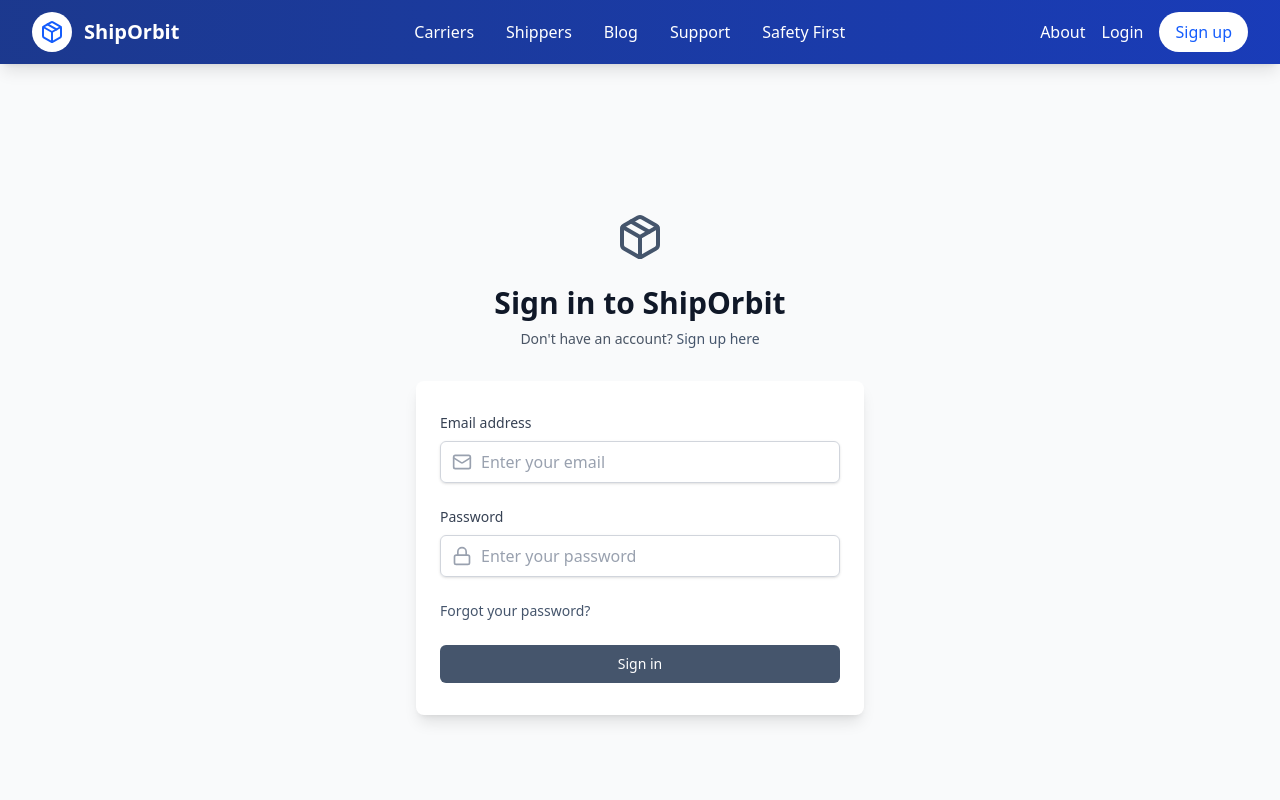
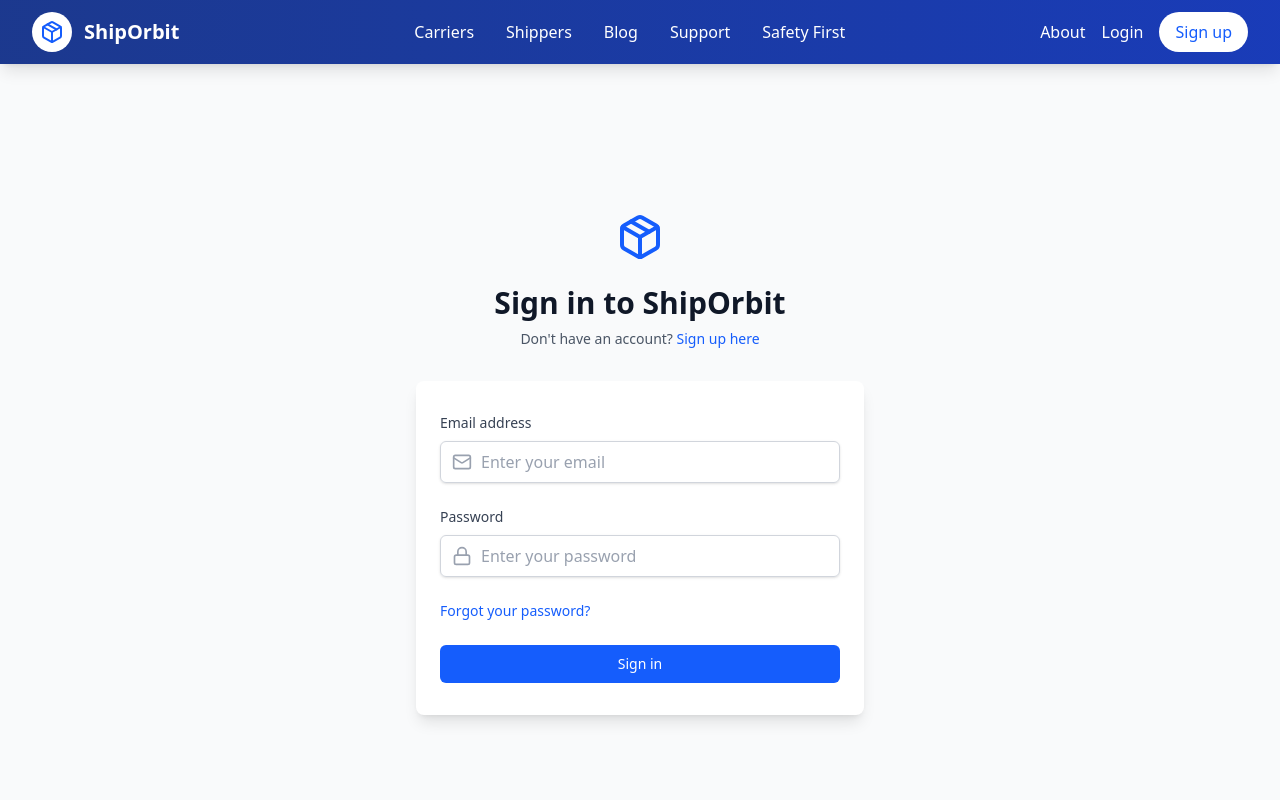
Before and after one commit to ShipOrbit/fr, a React (Vite) app: page /login in a window 1280 px wide. Shown: the top 800 px of the page. Built offline with nearby package versions, Linux system fonts and the light colour scheme; no server answers.

Commit message:
fix: login calling

```diff
--- a/src/components/signin.tsx
+++ b/src/components/signin.tsx
@@ -2,8 +2,10 @@ import { Loader2, Lock, Mail, Package } from "lucide-react";
 import React, { useState } from "react";
 import { Link, useNavigate } from "react-router-dom";
 import { useAuth } from "../hooks/use-auth";
-import type { FormErrors, LoginData } from "../types";
+import type { AuthResponse, FormErrors, LoginData } from "../types";
 import Layout from "./layout";
+import { authApi, handleApiError } from "../services/api";
+import { AxiosError } from "axios";
 
 const SignIn: React.FC = () => {
   const navigate = useNavigate();
@@ -50,15 +52,24 @@ const SignIn: React.FC = () => {
     setIsLoading(true);
 
     try {
-      const result = await login(formData);
+      const response: AuthResponse = await authApi.login(formData);
+
+      const result = await login(response);
 
       if (result.success) {
         navigate("/dashboard");
       } else {
         setErrors({ general: result.message });
       }
-    } catch {
-      setErrors({ general: "An unexpected error occurred. Please try again." });
+    } catch (error) {
+      if (error instanceof AxiosError) {
+        const apiError = handleApiError(error);
+        setErrors({ general: apiError.message });
+      } else {
+        setErrors({
+          general: "An unexpected error occurred. Please try again.",
+        });
+      }
     } finally {
       setIsLoading(false);
     }
@@ -70,7 +81,7 @@ const SignIn: React.FC = () => {
         <div className="max-w-md w-full space-y-8">
           <div className="text-center">
             <div className="flex justify-center">
-              <Package className="h-12 w-12 text-slate-600" />
+              <Package className="h-12 w-12 text-blue-600" />
             </div>
             <h2 className="mt-6 text-3xl font-extrabold text-gray-900">
               Sign in to ShipOrbit
@@ -79,7 +90,7 @@ const SignIn: React.FC = () => {
               Don't have an account?{" "}
               <Link
                 to="/sign-up"
-                className="font-medium text-slate-600 hover:text-slate-500"
+                className="font-medium text-blue-600 hover:text-blue-500"
               >
                 Sign up here
               </Link>
@@ -113,7 +124,7 @@ const SignIn: React.FC = () => {
                     onChange={handleChange}
                     className={`block w-full pl-10 pr-3 py-2 border ${
                       errors.email ? "border-red-300" : "border-gray-300"
-                    } rounded-md shadow-sm placeholder-gray-400 focus:outline-none focus:ring-slate-500 focus:border-slate-500`}
+                    } rounded-md shadow-sm placeholder-gray-400 focus:outline-none focus:ring-blue-500 focus:border-blue-500`}
                     placeholder="Enter your email"
                   />
                 </div>
@@ -141,7 +152,7 @@ const SignIn: React.FC = () => {
                     onChange={handleChange}
                     className={`block w-full pl-10 pr-3 py-2 border ${
                       errors.password ? "border-red-300" : "border-gray-300"
-                    } rounded-md shadow-sm placeholder-gray-400 focus:outline-none focus:ring-slate-500 focus:border-slate-500`}
+                    } rounded-md shadow-sm placeholder-gray-400 focus:outline-none focus:ring-blue-500 focus:border-blue-500`}
                     placeholder="Enter your password"
                   />
                 </div>
@@ -154,7 +165,7 @@ const SignIn: React.FC = () => {
                 <div className="text-sm">
                   <Link
                     to="/reset-password"
-                    className="font-medium text-slate-600 hover:text-slate-500"
+                    className="font-medium text-blue-600 hover:text-blue-500"
                   >
                     Forgot your password?
                   </Link>
@@ -164,7 +175,7 @@ const SignIn: React.FC = () => {
               <button
                 type="submit"
                 disabled={isLoading}
-                className="group relative w-full flex justify-center py-2 px-4 border border-transparent text-sm font-medium rounded-md text-white bg-slate-600 hover:bg-slate-700 focus:outline-none focus:ring-2 focus:ring-offset-2 focus:ring-slate-500 disabled:opacity-50 disabled:cursor-not-allowed cursor-pointer"
+                className="group relative w-full flex justify-center py-2 px-4 border border-transparent text-sm font-medium rounded-md text-white bg-blue-600 hover:bg-blue-700 focus:outline-none focus:ring-2 focus:ring-offset-2 focus:ring-blue-500 disabled:opacity-50 disabled:cursor-not-allowed cursor-pointer"
               >
                 {isLoading ? (
                   <>
```
